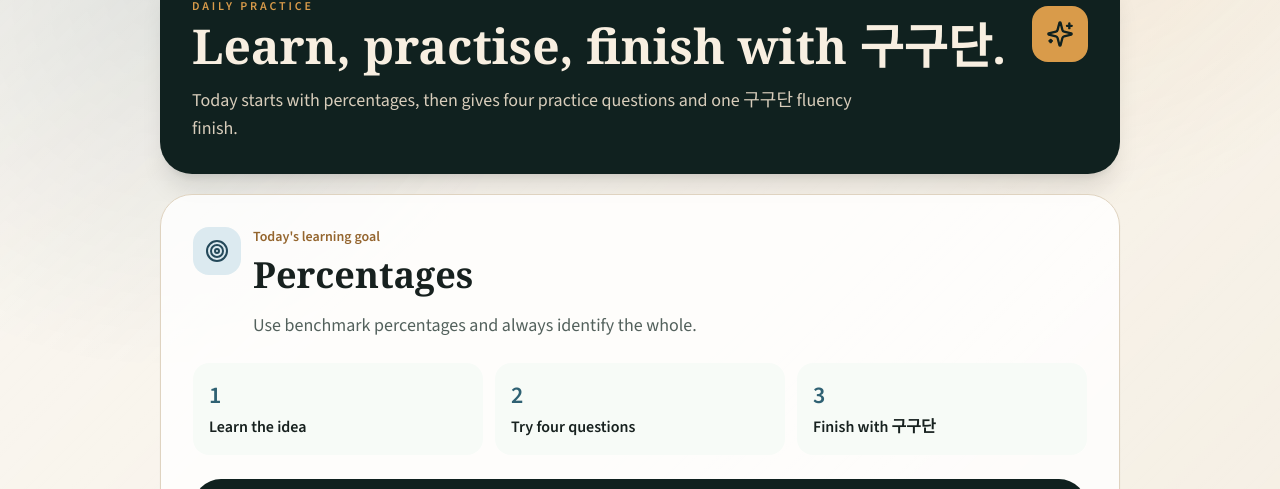
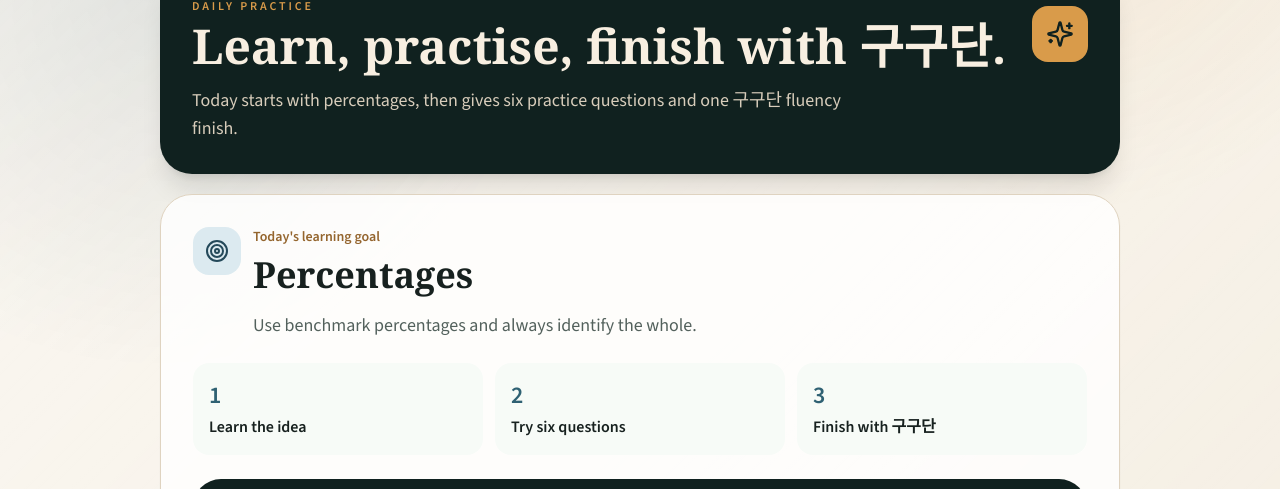
Before and after one commit to koillee/math, a Next.js app: page /daily-practice in a window 1280 px wide. Shown: the part 164-653 px from the top of the page. Built offline with nearby package versions, Linux system fonts and the light colour scheme.

Commit message:
Improve daily practice flow

```diff
--- a/src/app/daily-practice/DailyPractice.tsx
+++ b/src/app/daily-practice/DailyPractice.tsx
@@ -10,7 +10,7 @@ import {
   Sparkles,
   Target,
 } from "lucide-react";
-import { useMemo, useState } from "react";
+import { useEffect, useMemo, useRef, useState } from "react";
 
 type Topic = "multiplication" | "fractions" | "decimals" | "percentages";
 type Stage = "goals" | "lesson" | "practice" | "gugudan" | "summary";
@@ -26,11 +26,21 @@ type Question = {
   parentNote: string;
 };
 
+type SessionRecord = {
+  date: string;
+  topic: Topic;
+  total: number;
+  correct: number;
+  needsReview: Topic[];
+};
+
 type Template = {
   topic: Topic;
   label: string;
   build: (seed: number) => Question;
 };
+
+const progressKey = "haim-daily-practice-progress-v2";
 
 const topicLabels: Record<Question["topic"], string> = {
   gugudan: "구구단 finish",
@@ -107,6 +117,11 @@ function daySeed() {
   );
 }
 
+function todayKey() {
+  const now = new Date();
+  return `${now.getFullYear()}-${String(now.getMonth() + 1).padStart(2, "0")}-${String(now.getDate()).padStart(2, "0")}`;
+}
+
 function pick<T>(items: readonly T[], seed: number) {
   return items[Math.abs(seed) % items.length];
 }
@@ -180,6 +195,37 @@ const templates: Template[] = [
   },
   {
     topic: "multiplication",
+    label: "Story problem",
+    build(seed) {
+      const cases = [
+        [8, 6, "gymnastics ribbons"],
+        [7, 9, "cheer practice counts"],
+        [6, 8, "taekwondo kick sets"],
+        [9, 4, "craft beads"],
+      ] as const;
+      const [groups, size, item] = pick(cases, seed + 4);
+      const answer = groups * size;
+      return {
+        id: `story-multiply-${groups}-${size}`,
+        topic: "multiplication",
+        label: "Story problem",
+        prompt: `Haim has ${groups} groups of ${size} ${item}. How many ${item} altogether?`,
+        choices: options(answer, [
+          groups + size,
+          answer - groups,
+          answer + size,
+          groups * (size - 1),
+        ]),
+        answer: String(answer),
+        hint: "Equal groups usually means multiplication.",
+        explanation: `${groups} equal groups of ${size} means ${groups} x ${size} = ${answer}.`,
+        parentNote:
+          "Ask whether the answer is a total, a group size, or a number of groups.",
+      };
+    },
+  },
+  {
+    topic: "multiplication",
     label: "Missing number",
     build(seed) {
       const facts = [
@@ -237,6 +283,31 @@ const templates: Template[] = [
   },
   {
     topic: "fractions",
+    label: "Equivalent fractions",
+    build(seed) {
+      const cases = [
+        ["1/2", "2/4", "3/4", "4/8"],
+        ["2/3", "4/6", "2/6", "3/6"],
+        ["3/5", "6/10", "3/10", "5/10"],
+        ["1/4", "2/8", "4/8", "3/8"],
+      ] as const;
+      const [base, answer, distractorA, distractorB] = pick(cases, seed + 9);
+      return {
+        id: `fraction-equivalent-${base}-${answer}`,
+        topic: "fractions",
+        label: "Equivalent fractions",
+        prompt: `Which fraction is equal to ${base}?`,
+        choices: [answer, distractorA, distractorB, "Cannot tell"].sort(),
+        answer,
+        hint: "Equivalent fractions cover the same amount of the same whole.",
+        explanation: `${base} and ${answer} name the same part of the whole because the numerator and denominator changed by the same scale.`,
+        parentNote:
+          "Drawing two bars with the same length helps make equivalent fractions feel real.",
+      };
+    },
+  },
+  {
+    topic: "fractions",
     label: "Compare fractions",
     build(seed) {
       const cases = [
@@ -284,6 +355,34 @@ const templates: Template[] = [
         explanation: reason,
         parentNote:
           "Ask Haim to read the decimals as tenths, hundredths, or thousandths.",
+      };
+    },
+  },
+  {
+    topic: "decimals",
+    label: "Decimal addition",
+    build(seed) {
+      const cases = [
+        ["2.35", "1.4", "3.75"],
+        ["0.6", "0.27", "0.87"],
+        ["4.08", "0.5", "4.58"],
+        ["3.2", "1.65", "4.85"],
+      ] as const;
+      const [left, right, answer] = pick(cases, seed + 15);
+      return {
+        id: `decimal-add-${left}-${right}`,
+        topic: "decimals",
+        label: "Decimal addition",
+        prompt: `Calculate ${left} + ${right}.`,
+        choices: [answer, String(Number(answer) + 0.1), left + right, "5.00"]
+          .filter((choice, position, all) => all.indexOf(choice) === position)
+          .slice(0, 4)
+          .sort(),
+        answer,
+        hint: "Line up the decimal points before adding.",
+        explanation: `${left} + ${right} = ${answer}. The decimal point stays lined up with the place-value columns.`,
+        parentNote:
+          "If she rushes, ask her to rewrite the numbers with matching decimal places.",
       };
     },
   },
@@ -355,6 +454,32 @@ const templates: Template[] = [
       };
     },
   },
+  {
+    topic: "percentages",
+    label: "Discount story",
+    build(seed) {
+      const cases = [
+        [25, 40, 30],
+        [50, 36, 18],
+        [10, 90, 81],
+        [20, 60, 48],
+      ] as const;
+      const [percent, price, answer] = pick(cases, seed + 19);
+      const discount = price - answer;
+      return {
+        id: `percent-discount-${percent}-${price}`,
+        topic: "percentages",
+        label: "Discount story",
+        prompt: `A HK$${price} item is ${percent}% off. What is the sale price?`,
+        choices: options(answer, [discount, price + discount, price - percent]),
+        answer: String(answer),
+        hint: "First find the discount amount, then subtract it from the original price.",
+        explanation: `${percent}% of ${price} is ${discount}, so the sale price is ${price} - ${discount} = ${answer}.`,
+        parentNote:
+          "Check whether she answers the discount amount or the final sale price.",
+      };
+    },
+  },
 ];
 
 function buildDailySet() {
@@ -378,8 +503,10 @@ function buildDailySet() {
     questions: [
       todayTemplates[0].build(seed + 1),
       (todayTemplates[1] ?? todayTemplates[0]).build(seed + 2),
+      (todayTemplates[2] ?? todayTemplates[0]).build(seed + 4),
       reviewTemplates[(seed + 3) % reviewTemplates.length].build(seed + 3),
       reviewTemplates[(seed + 5) % reviewTemplates.length].build(seed + 5),
+      reviewTemplates[(seed + 7) % reviewTemplates.length].build(seed + 7),
     ],
   };
 }
@@ -391,7 +518,10 @@ export function DailyPractice() {
   const [index, setIndex] = useState(0);
   const [answers, setAnswers] = useState<Record<string, string>>({});
   const [checked, setChecked] = useState<Record<string, boolean>>({});
+  const [attempts, setAttempts] = useState<Record<string, number>>({});
   const [showHint, setShowHint] = useState<Record<string, boolean>>({});
+  const [sessionHistory, setSessionHistory] = useState<SessionRecord[]>([]);
+  const savedSummaryRef = useRef(false);
   const current = stage === "gugudan" ? gugudan : questions[index];
   const selected = answers[current.id] ?? "";
   const isChecked = checked[current.id] ?? false;
@@ -403,10 +533,76 @@ export function DailyPractice() {
     (question) =>
       checked[question.id] && answers[question.id] === question.answer,
   ).length;
+  const firstTryCorrectCount = allQuestions.filter(
+    (question) =>
+      checked[question.id] &&
+      answers[question.id] === question.answer &&
+      (attempts[question.id] ?? 1) === 1,
+  ).length;
+  const needsReview = Array.from(
+    new Set(
+      allQuestions
+        .filter(
+          (question) =>
+            checked[question.id] && answers[question.id] !== question.answer,
+        )
+        .map((question) => question.topic)
+        .filter((topic): topic is Topic => topic !== "gugudan"),
+    ),
+  );
+  const suggestedReview =
+    needsReview[0] ??
+    sessionHistory
+      .flatMap((record) => record.needsReview)
+      .find((topic) => topic !== todayTopic);
+
+  useEffect(() => {
+    try {
+      const saved = window.localStorage.getItem(progressKey);
+      if (saved) {
+        setSessionHistory(JSON.parse(saved).slice(0, 10));
+      }
+    } catch {
+      setSessionHistory([]);
+    }
+  }, []);
+
+  useEffect(() => {
+    if (!(stage === "summary" || completed) || savedSummaryRef.current) return;
+    savedSummaryRef.current = true;
+    const record: SessionRecord = {
+      date: todayKey(),
+      topic: todayTopic,
+      total: allQuestions.length,
+      correct: correctCount,
+      needsReview,
+    };
+    const nextHistory = [
+      record,
+      ...sessionHistory.filter((item) => item.date !== record.date),
+    ].slice(0, 10);
+    setSessionHistory(nextHistory);
+    try {
+      window.localStorage.setItem(progressKey, JSON.stringify(nextHistory));
+    } catch {
+      // Local progress is helpful, but the practice should still work without it.
+    }
+  }, [
+    allQuestions.length,
+    completed,
+    correctCount,
+    needsReview,
+    sessionHistory,
+    stage,
+    todayTopic,
+  ]);
 
   function selectAnswer(answer: string) {
-    if (isChecked) return;
+    if (isChecked && selected === current.answer) return;
     setAnswers((all) => ({ ...all, [current.id]: answer }));
+    if (isChecked) {
+      setChecked((all) => ({ ...all, [current.id]: false }));
+    }
   }
 
   function next() {
@@ -422,11 +618,35 @@ export function DailyPractice() {
   }
 
   function restart() {
+    savedSummaryRef.current = false;
     setStage("goals");
     setIndex(0);
     setAnswers({});
     setChecked({});
+    setAttempts({});
     setShowHint({});
+  }
+
+  function checkCurrent() {
+    if (!selected) return;
+    setAttempts((all) => ({
+      ...all,
+      [current.id]: (all[current.id] ?? 0) + 1,
+    }));
+    setChecked((all) => ({ ...all, [current.id]: true }));
+    if (selected !== current.answer) {
+      setShowHint((all) => ({ ...all, [current.id]: true }));
+    }
+  }
+
+  function tryAgain() {
+    setChecked((all) => ({ ...all, [current.id]: false }));
+    setAnswers((all) => {
+      const nextAnswers = { ...all };
+      delete nextAnswers[current.id];
+      return nextAnswers;
+    });
+    setShowHint((all) => ({ ...all, [current.id]: true }));
   }
 
   return (
@@ -447,7 +667,7 @@ export function DailyPractice() {
         </div>
         <p className="mt-4 max-w-2xl text-lg leading-7 text-[#d8cdbb]">
           Today starts with {topicLabels[todayTopic].toLowerCase()}, then gives
-          four practice questions and one 구구단 fluency finish.
+          six practice questions and one 구구단 fluency finish.
         </p>
       </section>
 
@@ -470,7 +690,7 @@ export function DailyPractice() {
             </div>
           </div>
           <div className="mt-6 grid gap-3 sm:grid-cols-3">
-            {["Learn the idea", "Try four questions", "Finish with 구구단"].map(
+            {["Learn the idea", "Try six questions", "Finish with 구구단"].map(
               (item, position) => (
                 <div key={item} className="rounded-2xl bg-[#f7fbf7] p-4">
                   <p className="text-2xl font-semibold text-[#2f6173]">
@@ -653,14 +873,18 @@ export function DailyPractice() {
               </button>
               {!isChecked ? (
                 <button
-                  onClick={() =>
-                    selected &&
-                    setChecked((all) => ({ ...all, [current.id]: true }))
-                  }
+                  onClick={checkCurrent}
                   disabled={!selected}
                   className="inline-flex flex-1 items-center justify-center rounded-full bg-[#10211f] px-5 py-3 font-semibold text-[#f8efe1] disabled:opacity-50"
                 >
                   Check
+                </button>
+              ) : !isCorrect && (attempts[current.id] ?? 1) < 2 ? (
+                <button
+                  onClick={tryAgain}
+                  className="inline-flex flex-1 items-center justify-center rounded-full bg-[#10211f] px-5 py-3 font-semibold text-[#f8efe1]"
+                >
+                  Try once more
                 </button>
               ) : index < questions.length - 1 ? (
                 <button
@@ -700,9 +924,13 @@ export function DailyPractice() {
                   )}
                   {isCorrect
                     ? "Correct"
-                    : `Not quite. Answer: ${current.answer}`}
+                    : (attempts[current.id] ?? 1) < 2
+                      ? "Not quite yet. Use the hint, then try once more."
+                      : `Good review moment. Answer: ${current.answer}`}
                 </p>
-                <p className="mt-3 leading-6">{current.explanation}</p>
+                {isCorrect || (attempts[current.id] ?? 1) >= 2 ? (
+                  <p className="mt-3 leading-6">{current.explanation}</p>
+                ) : null}
                 <div className="mt-4 rounded-2xl bg-white/60 p-4">
                   <p className="flex items-center gap-2 font-semibold">
                     <BookOpenCheck className="size-4" />
@@ -724,10 +952,53 @@ export function DailyPractice() {
           <h2 className="mt-2 font-serif text-3xl font-semibold">
             {correctCount} out of {allQuestions.length} correct
           </h2>
+          <p className="mt-2 text-sm font-semibold text-[#36582e]">
+            First-try fluency: {firstTryCorrectCount} out of{" "}
+            {allQuestions.length}
+          </p>
           <p className="mt-3 leading-6 text-[#53615c]">
             The most useful next step is to explain one tricky question aloud,
             then stop while the session still feels light.
           </p>
+          <div className="mt-5 grid gap-3 md:grid-cols-2">
+            <div className="rounded-2xl bg-white/70 p-4">
+              <p className="font-semibold text-[#24495a]">Parent read</p>
+              <p className="mt-2 leading-6 text-[#53615c]">
+                {needsReview.length > 0
+                  ? `Review ${needsReview.map((topic) => topicLabels[topic]).join(", ")} next.`
+                  : "No obvious weak spot today. Keep the next session short and confident."}
+              </p>
+            </div>
+            <div className="rounded-2xl bg-white/70 p-4">
+              <p className="font-semibold text-[#24495a]">
+                Suggested next focus
+              </p>
+              <p className="mt-2 leading-6 text-[#53615c]">
+                {suggestedReview
+                  ? topicLabels[suggestedReview]
+                  : `${topicLabels[todayTopic]} with one harder story problem`}
+              </p>
+            </div>
+          </div>
+          {sessionHistory.length > 0 ? (
+            <div className="mt-5 rounded-2xl bg-white/70 p-4">
+              <p className="font-semibold text-[#24495a]">Recent practice</p>
+              <div className="mt-3 grid gap-2">
+                {sessionHistory.slice(0, 3).map((record) => (
+                  <p
+                    key={`${record.date}-${record.topic}`}
+                    className="flex flex-wrap justify-between gap-2 rounded-xl bg-[#f7fbf7] px-3 py-2 text-sm text-[#53615c]"
+                  >
+                    <span>{record.date}</span>
+                    <span>{topicLabels[record.topic]}</span>
+                    <span>
+                      {record.correct}/{record.total}
+                    </span>
+                  </p>
+                ))}
+              </div>
+            </div>
+          ) : null}
           <button
             onClick={restart}
             className="mt-5 inline-flex items-center gap-2 rounded-full bg-[#10211f] px-5 py-3 font-semibold text-[#f8efe1]"
```
